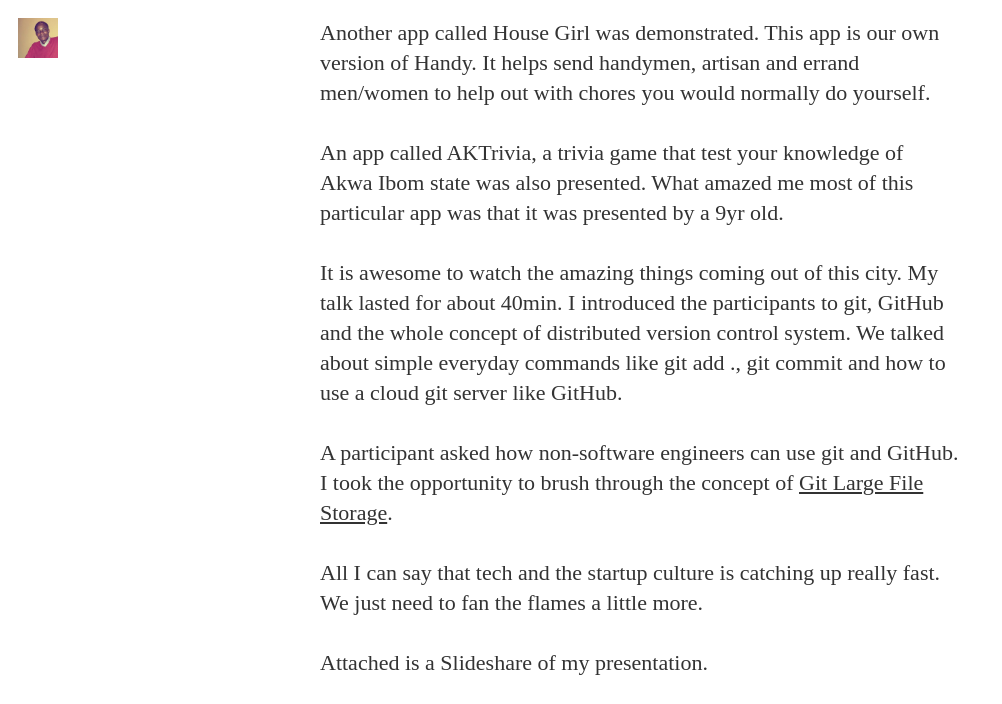
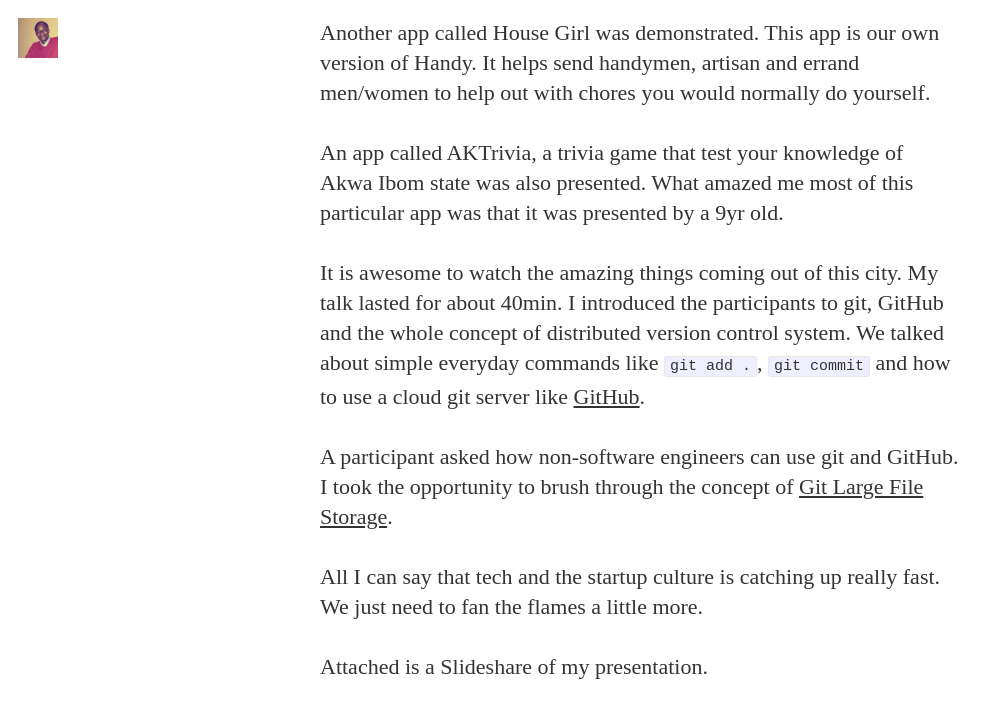
Before and after one commit to cyberomin/cyberomin.github.io, a Jekyll site: the page built from _posts/2015-11-22-devfestse.markdown, in a window 1280 px wide and 900 px high, scrolled down 1354 px, cut to the strip 0-704 px from the top of the window. Shown: the whole strip, without its empty margins (0-1002 px from the left). Built offline with Jekyll 4.4.1, drawn with Linux system fonts in a browser that asks for light colours; nearby versions of some CDN libraries; some web fonts are replaced; library files that are not in the unit come from our copies; Markdown is read by kramdown in place of the engine named in the settings; comment, search, counter and statistics services are not loaded; some of the changed lines change nothing that is shown.

Commit message:
Added styles to code

```diff
--- a/_posts/2015-11-22-devfestse.markdown
+++ b/_posts/2015-11-22-devfestse.markdown
@@ -24,7 +24,7 @@ Another app called House Girl was demonstrated. This app is our own version of H
 
 An app called AKTrivia, a trivia game that test your knowledge of Akwa Ibom state was also presented. What amazed me most of this particular app was that it was presented by a 9yr old.
 
-It is awesome to watch the amazing things coming out of this city. My talk lasted for about 40min. I introduced the participants to git, GitHub and the whole concept of distributed version control system. We talked about simple everyday commands like git add ., git commit and how to use a cloud git server like GitHub.
+It is awesome to watch the amazing things coming out of this city. My talk lasted for about 40min. I introduced the participants to git, GitHub and the whole concept of distributed version control system. We talked about simple everyday commands like `git add .`, `git commit` and how to use a cloud git server like [GitHub](http://github.com).
 
 A participant asked how non-software engineers can use git and GitHub. I took the opportunity to brush through the concept of [Git Large File Storage](https://git-lfs.github.com/).
 
```
